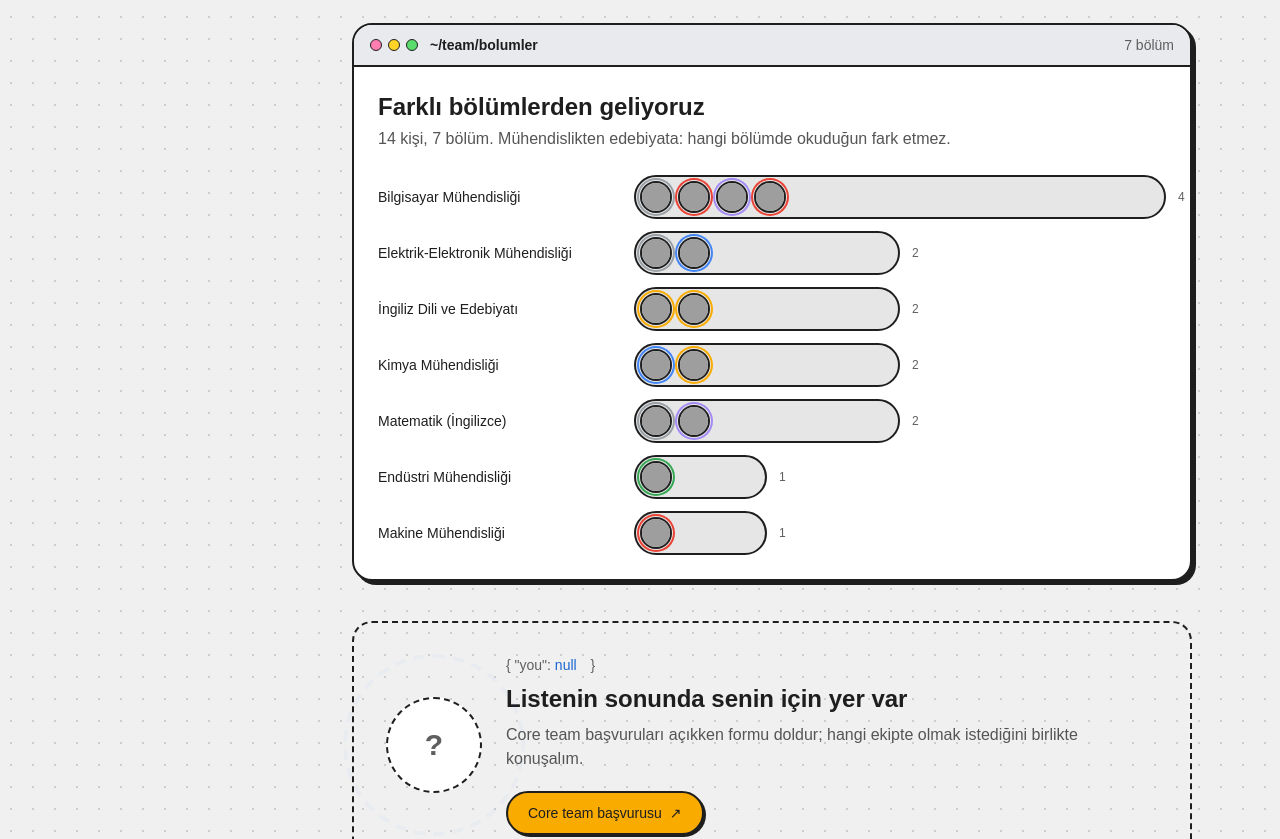
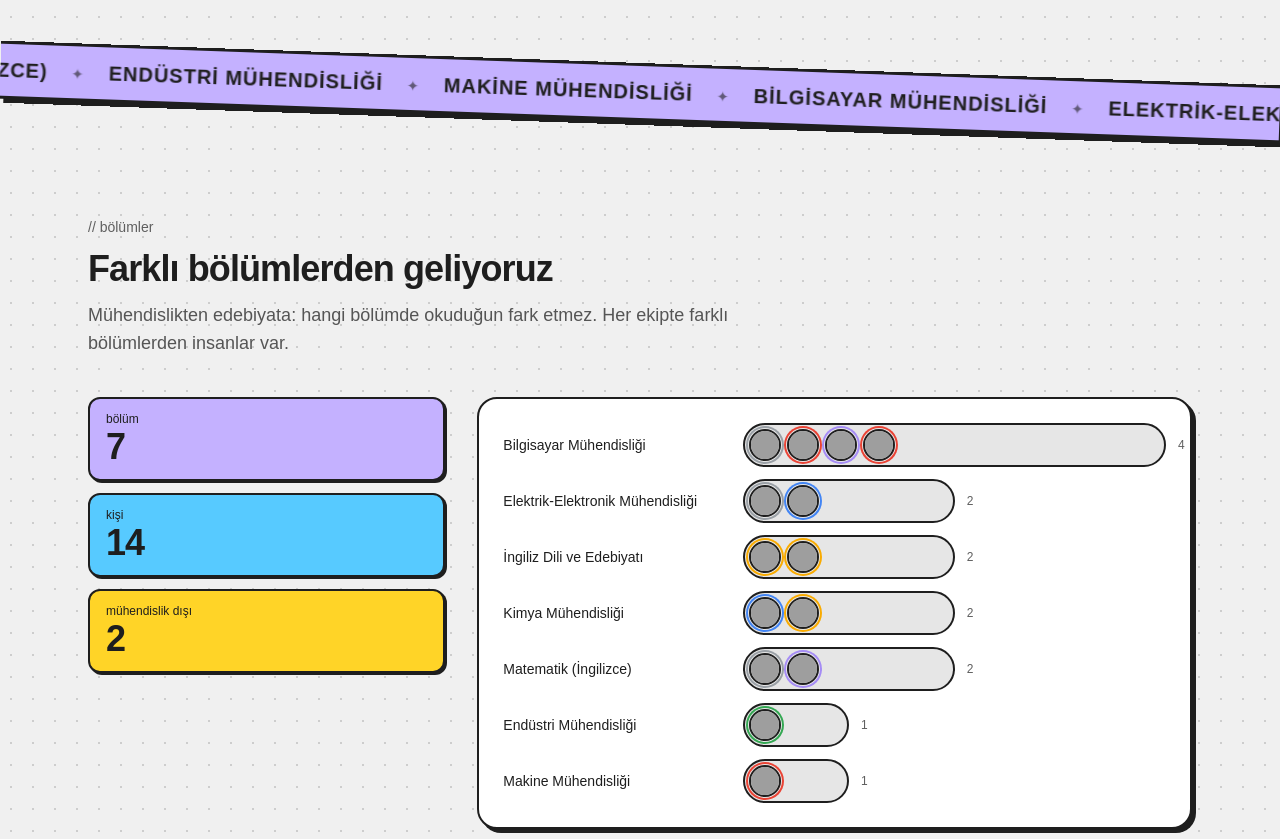
Before and after one commit to nidakd/gdg-baibu, a Next.js app: page /ekip in a window 1280 px wide. Shown: the part 3140-3979 px from the top of the page. Built offline with nearby package versions, Linux system fonts and the light colour scheme; grey boxes are pictures that could not be loaded; a web font is replaced by a local one.

Commit message:
feat: bölümler ayrı bir bölüm oldu, öncesinde bölüm adlarıyla kayan şerit

```diff
--- a/src/app/ekip/_components/departments.tsx
+++ b/src/app/ekip/_components/departments.tsx
@@ -1,11 +1,13 @@
 import Link from "next/link";
+import { CountUp } from "@/components/motion/count-up";
 import { Reveal } from "@/components/motion/reveal";
 import { Avatar } from "@/components/team/avatar";
 import type { Tone } from "@/components/ui/button";
-import { Window } from "@/components/ui/window";
-import { getDepartments } from "@/lib/insights";
+import { Card } from "@/components/ui/card";
+import type { Department } from "@/lib/insights";
 
-// Core team'in hangi bölümlerden geldiği: her bölüm bir satır, üyeleri ekip renginde halkalı avatarlar.
+// Core team'in hangi bölümlerden geldiği: solda sayılar, sağda her bölüm bir satır;
+// satırdaki çubuk kişi sayısına göre uzar, içinde üyeler ekip renginde halkalı avatarlar.
 
 const ring: Record<Tone, string> = {
   blue: "ring-blue",
@@ -16,27 +18,44 @@ const ring: Record<Tone, string> = {
   silver: "ring-silver",
 };
 
-export function Departments() {
-  const departments = getDepartments();
+export function Departments({ departments }: { departments: Department[] }) {
   const people = departments.reduce((n, d) => n + d.members.length, 0);
   const max = Math.max(...departments.map((d) => d.members.length));
+  const engineering = departments.filter((d) => d.name.includes("Mühendisliği")).length;
+
+  const stats = [
+    { value: departments.length, label: "bölüm", className: "bg-lilac-halftone" },
+    { value: people, label: "kişi", className: "bg-blue-halftone" },
+    {
+      value: departments.length - engineering,
+      label: "mühendislik dışı",
+      className: "bg-yellow-halftone",
+    },
+  ];
 
   return (
-    <Window title="~/team/bolumler" meta={`${departments.length} bölüm`} tone="silver">
-      <div className="space-y-6 p-5 sm:p-6">
-        <div className="space-y-1">
-          <h2 className="text-2xl font-bold">Farklı bölümlerden geliyoruz</h2>
-          <p className="text-fg-muted">
-            {people} kişi, {departments.length} bölüm. Mühendislikten edebiyata: hangi bölümde
-            okuduğun fark etmez.
-          </p>
-        </div>
+    <div className="grid gap-8 lg:grid-cols-[1fr_2fr] lg:items-start">
+      <dl className="grid grid-cols-3 gap-3 lg:grid-cols-1">
+        {stats.map((s) => (
+          <div
+            key={s.label}
+            className={`rounded-xl border-2 border-ink-black px-4 py-3 text-ink-black shadow-sticker-sm ${s.className}`}
+          >
+            <dt className="font-mono text-[11px] sm:text-xs">{s.label}</dt>
+            <dd className="text-3xl font-bold tracking-tight sm:text-4xl">
+              <CountUp to={s.value} />
+            </dd>
+          </div>
+        ))}
+      </dl>
+
+      <Card className="p-5 sm:p-6">
         <ul className="space-y-3">
           {departments.map((d, i) => (
             <li key={d.name}>
               <Reveal
                 delay={i * 70}
-                className="grid items-center gap-x-4 gap-y-2 sm:grid-cols-[15rem_1fr]"
+                className="grid items-center gap-x-4 gap-y-2 sm:grid-cols-[14rem_1fr]"
               >
                 <span className="flex items-baseline justify-between gap-3 text-sm font-medium">
                   {d.name}
@@ -68,7 +87,7 @@ export function Departments() {
             </li>
           ))}
         </ul>
-      </div>
-    </Window>
+      </Card>
+    </div>
   );
 }
--- a/src/app/ekip/page.tsx
+++ b/src/app/ekip/page.tsx
@@ -1,12 +1,15 @@
 import type { Metadata } from "next";
+import { MarqueeRibbon } from "@/components/fun/marquee-ribbon";
 import { CountUp } from "@/components/motion/count-up";
 import { Reveal } from "@/components/motion/reveal";
 import { MemberCard } from "@/components/team/member-card";
 import { ButtonLink } from "@/components/ui/button";
 import { RandomLinkButton } from "@/components/ui/random-link-button";
 import { Cursor } from "@/components/ui/terminal";
+import { Section } from "@/components/ui/section";
 import { Window } from "@/components/ui/window";
 import { getMembers, getMembersByTeam, getSite, getTeams, getWorkingTeams } from "@/lib/content";
+import { getDepartments } from "@/lib/insights";
 import { TeamOrbit } from "./_components/team-orbit";
 import { Departments } from "./_components/departments";
 import { TeamNav } from "./_components/team-nav";
@@ -31,15 +34,18 @@ export default function TeamPage() {
     },
   ];
 
+  const departments = getDepartments();
+
   return (
-    <div className="mx-auto max-w-content px-4 py-12 sm:px-6 md:py-20">
+    <>
+      <div className="mx-auto max-w-content px-4 pt-12 pb-20 sm:px-6 md:pt-20">
         <header className="grid gap-10 lg:grid-cols-[1fr_1.1fr] lg:items-center">
           <div className="space-y-6">
             <p className="font-mono text-sm text-fg-subtle">{"// contributors.json"}</p>
             <h1 className="text-5xl font-bold tracking-tight sm:text-7xl">Ekibimiz</h1>
             <p className="max-w-xl text-lg text-fg-muted">
-            Etkinlikleri planlayan, afişleri tasarlayan, atölyeleri hazırlayan ve sponsorları bulan
-            insanlar. Birine tıkla, tanış.
+              Etkinlikleri planlayan, afişleri tasarlayan, atölyeleri hazırlayan ve sponsorları
+              bulan insanlar. Birine tıkla, tanış.
             </p>
             <dl className="grid max-w-md grid-cols-3 gap-3">
               {stats.map((s) => (
@@ -118,13 +124,27 @@ export default function TeamPage() {
                 </section>
               );
             })}
+          </div>
+        </div>
+      </div>
 
-          <Reveal>
-            <section aria-label="Bölümler">
-              <Departments />
-            </section>
-          </Reveal>
+      <MarqueeRibbon
+        words={departments.map((d) => d.name.toLocaleUpperCase("tr"))}
+        colorClass="bg-lilac-halftone"
+        tilt="right"
+      />
 
+      <Section
+        id="bolumler"
+        label="bölümler"
+        title="Farklı bölümlerden geliyoruz"
+        intro="Mühendislikten edebiyata: hangi bölümde okuduğun fark etmez. Her ekipte farklı bölümlerden insanlar var."
+        className="pt-20 md:pt-24"
+      >
+        <Departments departments={departments} />
+      </Section>
+
+      <div className="mx-auto max-w-content px-4 pb-20 sm:px-6">
         <Reveal>
           <section className="flex flex-col gap-6 rounded-card border-2 border-dashed border-border-strong p-6 sm:flex-row sm:items-center md:p-8">
             <span aria-hidden className="relative grid size-24 shrink-0 place-items-center">
@@ -154,7 +174,6 @@ export default function TeamPage() {
           </section>
         </Reveal>
       </div>
-      </div>
-    </div>
+    </>
   );
 }
```
Lines whose indentation alone changed are shown as unchanged.
